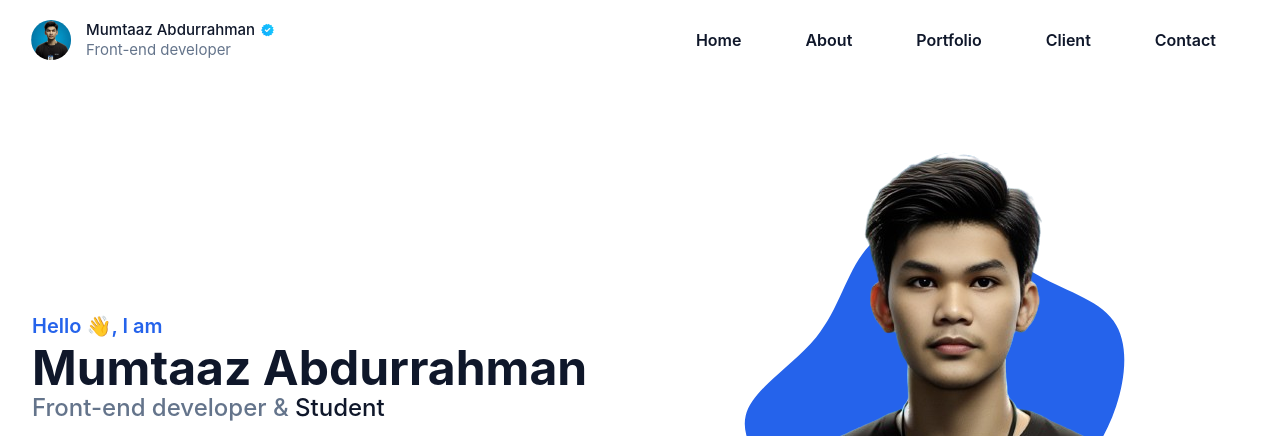
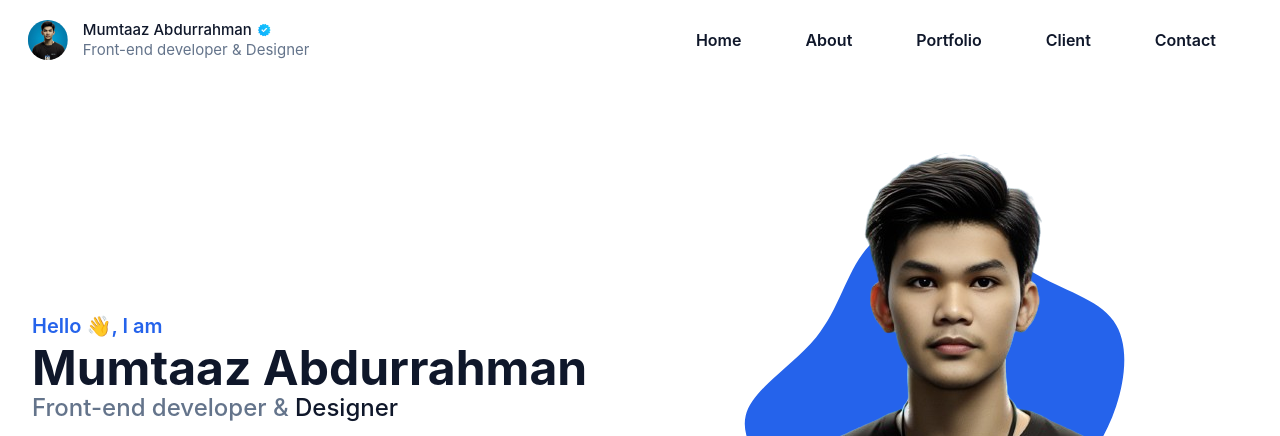
Before and after one commit to mutazs21/Portfolio, a website: page index.html in a window 1280 px wide. Shown: the top 436 px of the page. Drawn offline with nearby package versions, Linux system fonts and the light colour scheme.

Commit message:
Update index.html

```diff
--- a/index.html
+++ b/index.html
@@ -30,7 +30,7 @@
                                 <p class="text-xs font-medium text-slate-900">Mumtaaz Abdurrahman </p>
                                 <img src="assets/img/verified.png" class="w-3 h-3 mt-0.5 mx-1 scale-90" alt="">
                             </div>
-                            <p class="text-xs text-slate-500 truncate">Front-end developer</p>
+                            <p class="text-xs text-slate-500 truncate">Front-end developer & Designer</p>
                         </div>
                     </li>
                 </div>
@@ -81,7 +81,7 @@
                     <h1 class="text-base font-semibold text-b md:text-xl">Hello 👋, I am <span
                             class="block font-bold text-dark text-4xl mt-1 lg:text-5xl">Mumtaaz Abdurrahman</span></h1>
                     <h2 class="font-medium text-slate-500 text-lg mb-6 lg:text-2xl">Front-end developer & <span
-                            class="text-dark">Student</span></h2>
+                            class="text-dark">Designer</span></h2>
                     <a href="#about"
                         class="text-base font-semibold text-white bg-b py-2 px-8 rounded-full
                         hover:shadow-lg hover:font-bold hover:opacity-80 transition duration-300 ease-in-out lg:py-3 lg:px-10 lg:text-lg">Next</a>
```
